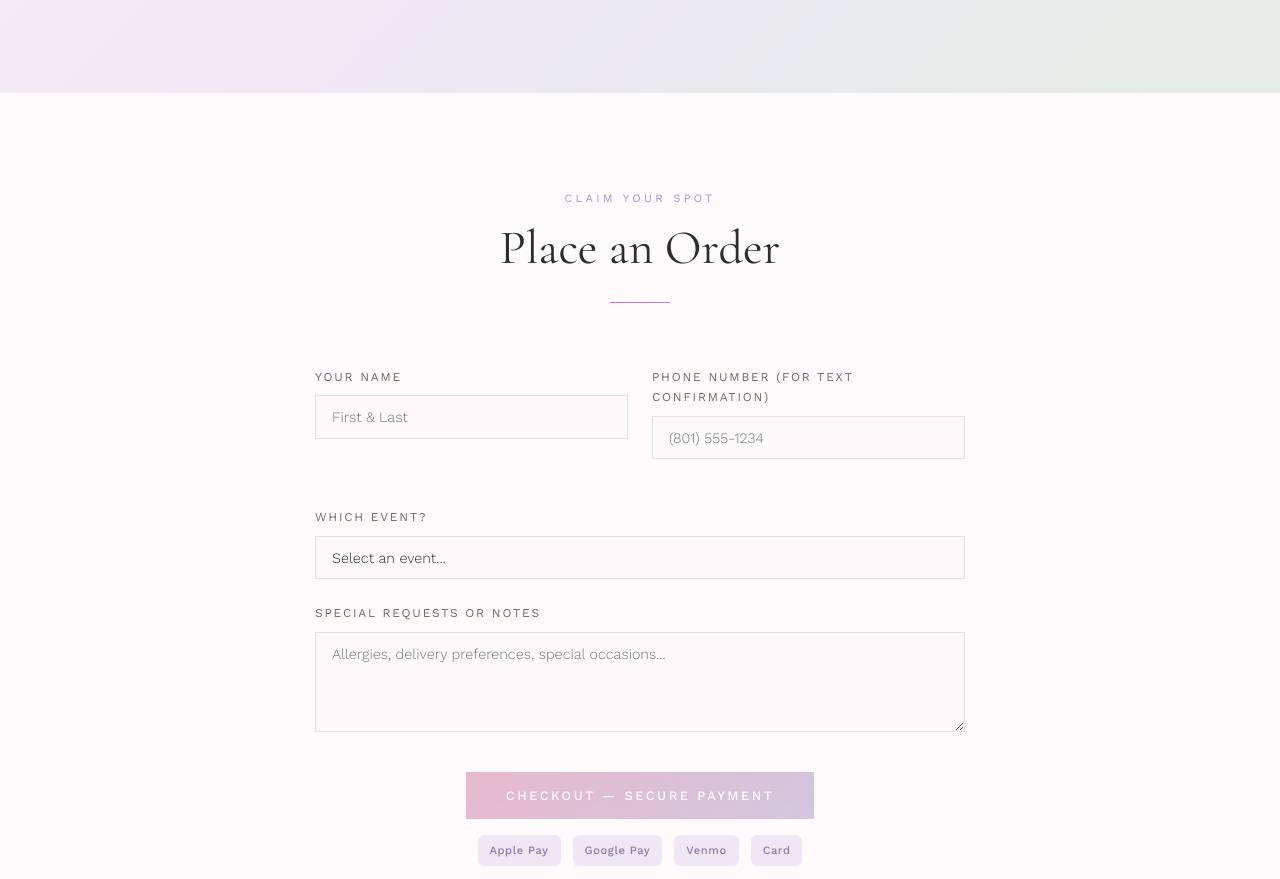
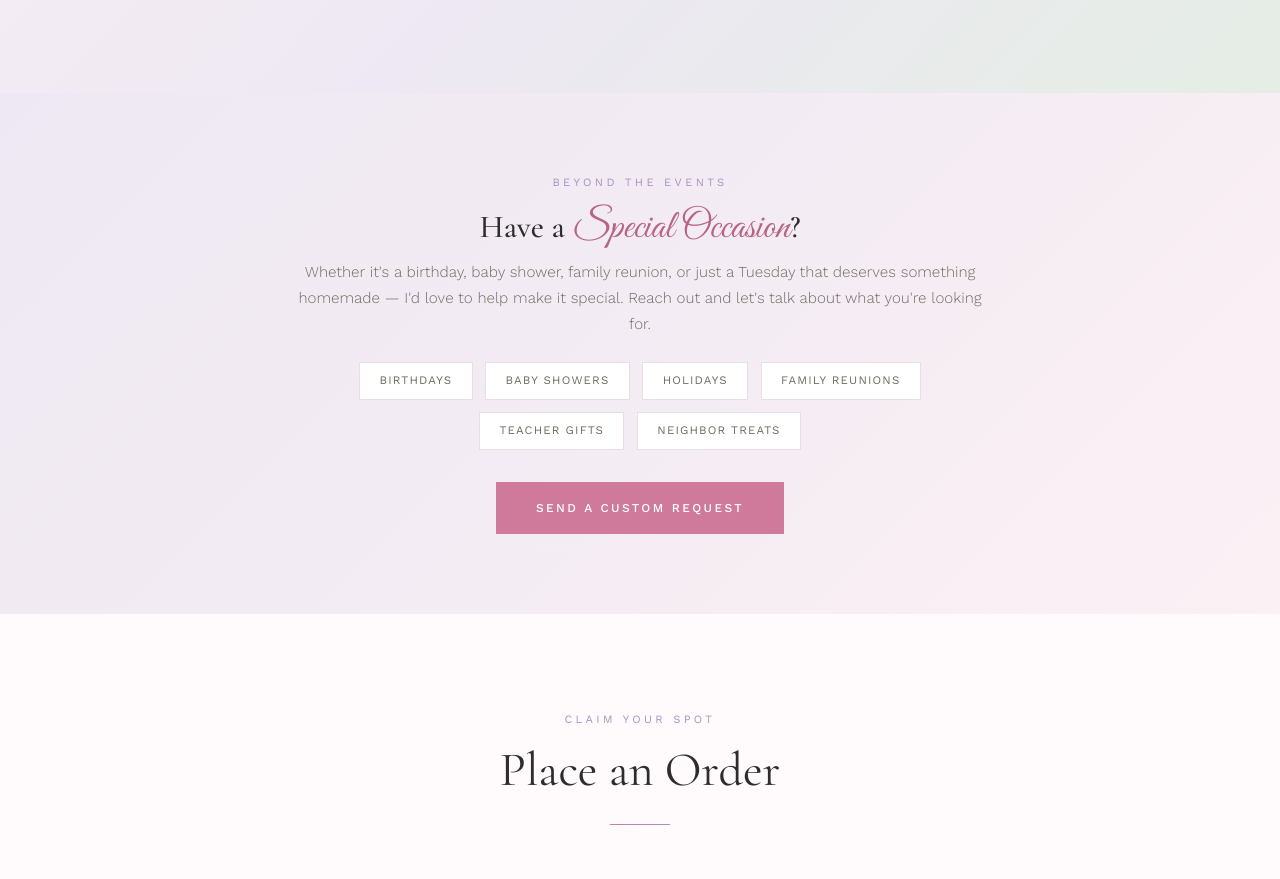
Before and after one commit to CircaSle7in/kathleens-kitchen, a website: page index.html in a window 1280 px wide. Shown: the part 5038-5917 px from the top of the page. Drawn offline with nearby package versions, Linux system fonts and the light colour scheme.

Commit message:
feat: add special occasions callout section
Co-Authored-By: Claude Sonnet 4.6 <noreply@anthropic.com>

```diff
--- a/index.html
+++ b/index.html
@@ -900,6 +900,57 @@
         }
 
         .step-desc { font-size: 0.85rem; color: var(--taupe); }
+
+        /* ═══════════════════════════════════════════
+           SPECIAL OCCASIONS
+           ═══════════════════════════════════════════ */
+        .special-occasions {
+            background: linear-gradient(135deg, var(--purple-light) 0%, var(--pink-pale) 100%);
+            padding: 5rem 2rem;
+            text-align: center;
+        }
+        .special-occasions-content {
+            max-width: 700px;
+            margin: 0 auto;
+        }
+        .special-occasions h2 {
+            font-family: 'Cormorant Garamond', serif;
+            font-size: 2rem;
+            font-weight: 500;
+            color: var(--charcoal);
+            margin-bottom: 0.5rem;
+        }
+        .special-occasions h2 span {
+            font-family: 'Great Vibes', cursive;
+            font-size: 2.5rem;
+            color: var(--pink-dark);
+        }
+        .special-occasions p {
+            font-family: 'Work Sans', sans-serif;
+            font-weight: 300;
+            color: var(--taupe);
+            font-size: 0.95rem;
+            line-height: 1.7;
+            margin-bottom: 1.5rem;
+        }
+        .occasion-tags {
+            display: flex;
+            flex-wrap: wrap;
+            justify-content: center;
+            gap: 0.8rem;
+            margin: 1.5rem 0 2rem;
+        }
+        .occasion-tag {
+            font-family: 'Work Sans', sans-serif;
+            font-size: 0.72rem;
+            font-weight: 400;
+            letter-spacing: 0.1em;
+            text-transform: uppercase;
+            padding: 0.5rem 1.2rem;
+            background: white;
+            color: var(--taupe);
+            border: 1px solid var(--border);
+        }
 
         /* ═══════════════════════════════════════════
            ORDER FORM
@@ -1882,6 +1933,30 @@
                 <p class="step-desc">Pick up fresh-baked items in Sandy, Utah on the event date. Local delivery is available for an additional fee within the Sandy/Draper area.</p>
             </div>
         </div>
+    </div>
+</section>
+
+<!-- ═══════════════════════════════════════════
+     SPECIAL OCCASIONS
+     ═══════════════════════════════════════════ -->
+<section class="special-occasions section" id="special-occasions">
+    <div class="special-occasions-content fade-in">
+        <div class="section-label">Beyond the Events</div>
+        <h2>Have a <span>Special Occasion</span>?</h2>
+        <p>
+            Whether it's a birthday, baby shower, family reunion, or just a Tuesday that deserves
+            something homemade — I'd love to help make it special. Reach out and let's talk
+            about what you're looking for.
+        </p>
+        <div class="occasion-tags">
+            <span class="occasion-tag">Birthdays</span>
+            <span class="occasion-tag">Baby Showers</span>
+            <span class="occasion-tag">Holidays</span>
+            <span class="occasion-tag">Family Reunions</span>
+            <span class="occasion-tag">Teacher Gifts</span>
+            <span class="occasion-tag">Neighbor Treats</span>
+        </div>
+        <a href="#custom-inquiry" class="btn btn-pink">Send a Custom Request</a>
     </div>
 </section>
 
```
